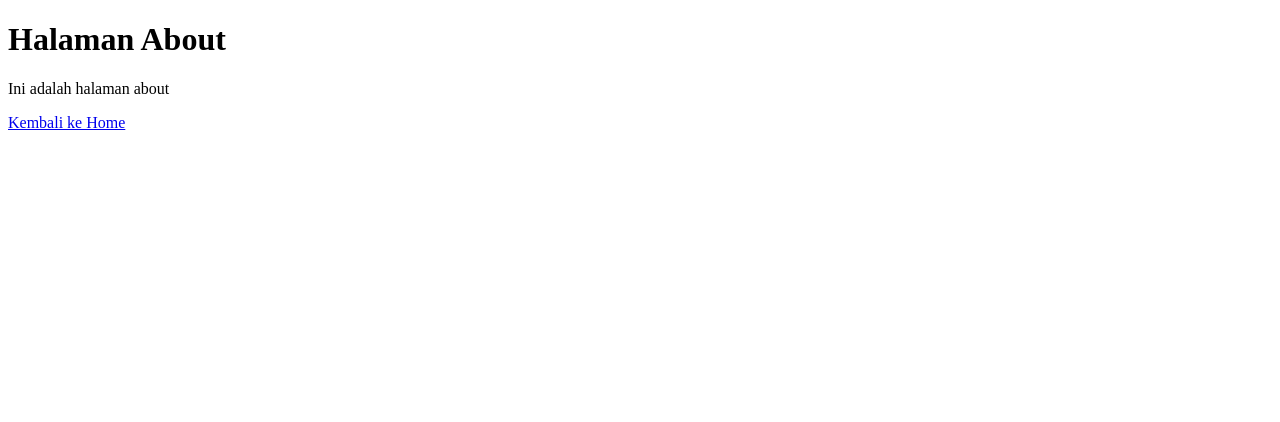
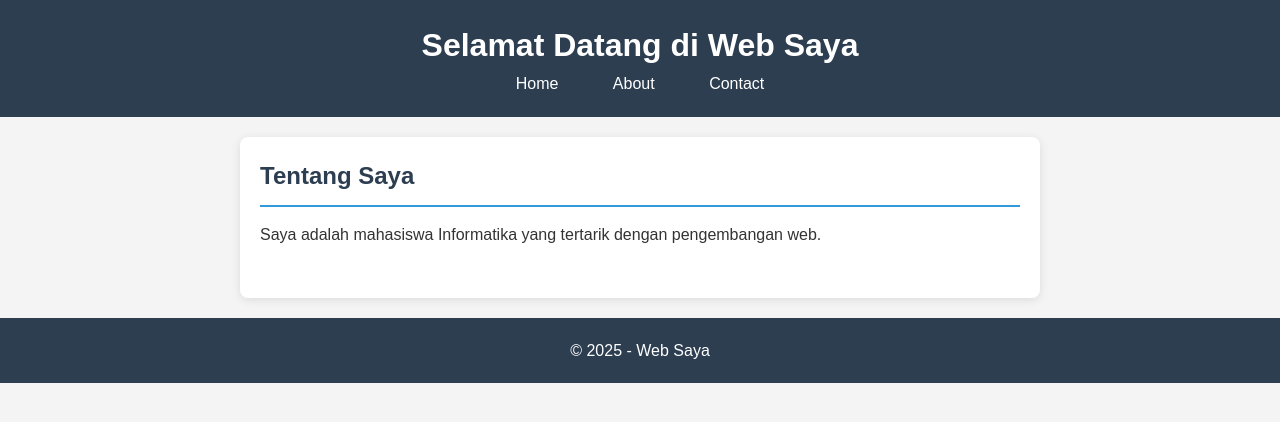
Before and after one commit to Aldoordl/Praktikum-WEB, a Flask app: page /about in a window 1280 px wide. Shown: the top 422 px of the page. Run offline with Flask 3, Linux system fonts and the light colour scheme.

Commit message:
feat: add initial web pages, styles, static assets, and contact route

```diff
--- a/app.py
+++ b/app.py
@@ -10,5 +10,9 @@ def index():
 def about():
     return render_template('about.html')
 
+@app.route('/contact')
+def contact():
+    return render_template('contact.html')
+
 if __name__ == '__main__':
     app.run(debug=True)
--- a/static/css/style.css
+++ b/static/css/style.css
@@ -8,13 +8,26 @@ body {
     font-family: Arial, sans-serif;
     line-height: 1.6;
     background-color: #f4f4f4;
+    color: #333;
 }
 
 header {
-    background-color: #35424a;
+    background: #2c3e50;
     color: white;
     padding: 20px;
     text-align: center;
+}
+
+header nav a {
+    color: white;
+    text-decoration: none;
+    margin: 0 15px;
+    padding: 5px 10px;
+}
+
+header nav a:hover {
+    background: #34495e;
+    border-radius: 5px;
 }
 
 main {
@@ -22,15 +35,40 @@ main {
     margin: 20px auto;
     padding: 20px;
     background: white;
-    border-radius: 5px;
+    border-radius: 8px;
+    box-shadow: 0 2px 10px rgba(0, 0, 0, 0.1);
+}
+
+section {
+    margin-bottom: 30px;
+}
+
+section h2 {
+    color: #2c3e50;
+    border-bottom: 2px solid #3498db;
+    padding-bottom: 10px;
+    margin-bottom: 15px;
+}
+
+img {
+    max-width: 200px;
+    border-radius: 50%;
+    margin: 10px 0;
+}
+
+ul {
+    list-style-type: square;
+    padding-left: 20px;
+}
+
+ul li {
+    margin: 5px 0;
 }
 
 footer {
     text-align: center;
-    padding: 10px;
-    background-color: #35424a;
+    padding: 20px;
+    background: #2c3e50;
     color: white;
-    position: fixed;
-    bottom: 0;
-    width: 100%;
+    margin-top: 20px;
 }
--- a/templates/about.html
+++ b/templates/about.html
@@ -1,16 +1,33 @@
-<!DOCTYPE html>
-<html lang="en">
+<!doctype html>
+<html lang="id">
 
 <head>
-    <meta charset="UTF-8">
-    <meta name="viewport" content="width=device-width, initial-scale=1.0">
-    <title>Ini About</title>
+    <meta charset="UTF-8" />
+    <meta name="viewport" content="width=device-width, initial-scale=1.0" />
+    <title>Tentang Saya</title>
+    <link rel="stylesheet" href="{{ url_for('static', filename='css/style.css') }}" />
 </head>
 
 <body>
-    <h1>Halaman About</h1>
-    <p>Ini adalah halaman about</p>
-    <a href="{{ url_for('index') }}">Kembali ke Home</a>
+    <header>
+        <h1>Selamat Datang di Web Saya</h1>
+        <nav>
+            <a href="/">Home</a>
+            <a href="/about">About</a>
+            <a href="/contact">Contact</a>
+        </nav>
+    </header>
+
+    <main>
+        <section>
+            <h2>Tentang Saya</h2>
+            <p>Saya adalah mahasiswa Informatika yang tertarik dengan pengembangan web.</p>
+        </section>
+    </main>
+
+    <footer>
+        <p>&copy; 2025 - Web Saya</p>
+    </footer>
 </body>
 
 </html>
```
Also changed, not shown: templates/contact.html (added, +36 -0 lines), templates/index.html (+20 -9 lines), static/images/profile.jpg (added).
